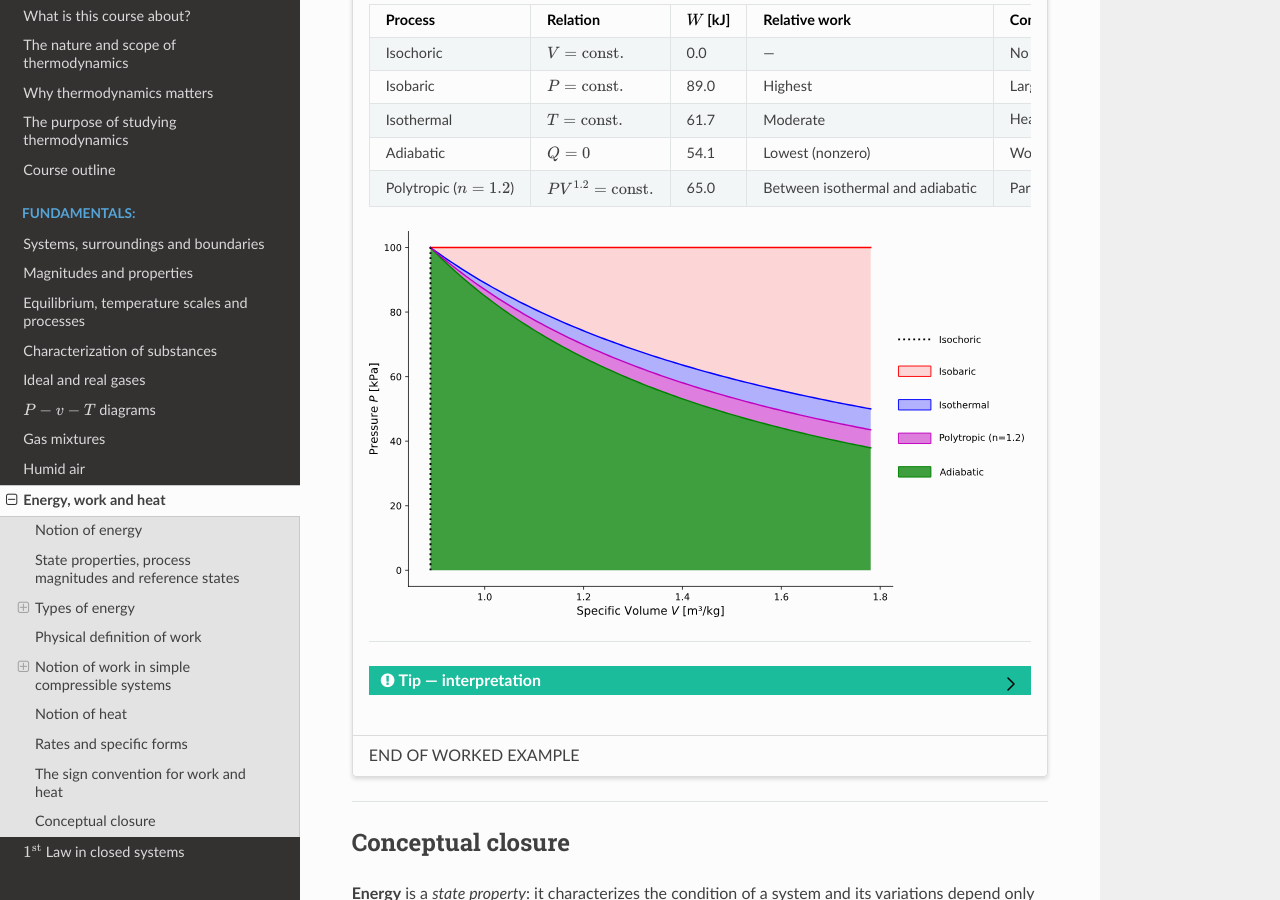
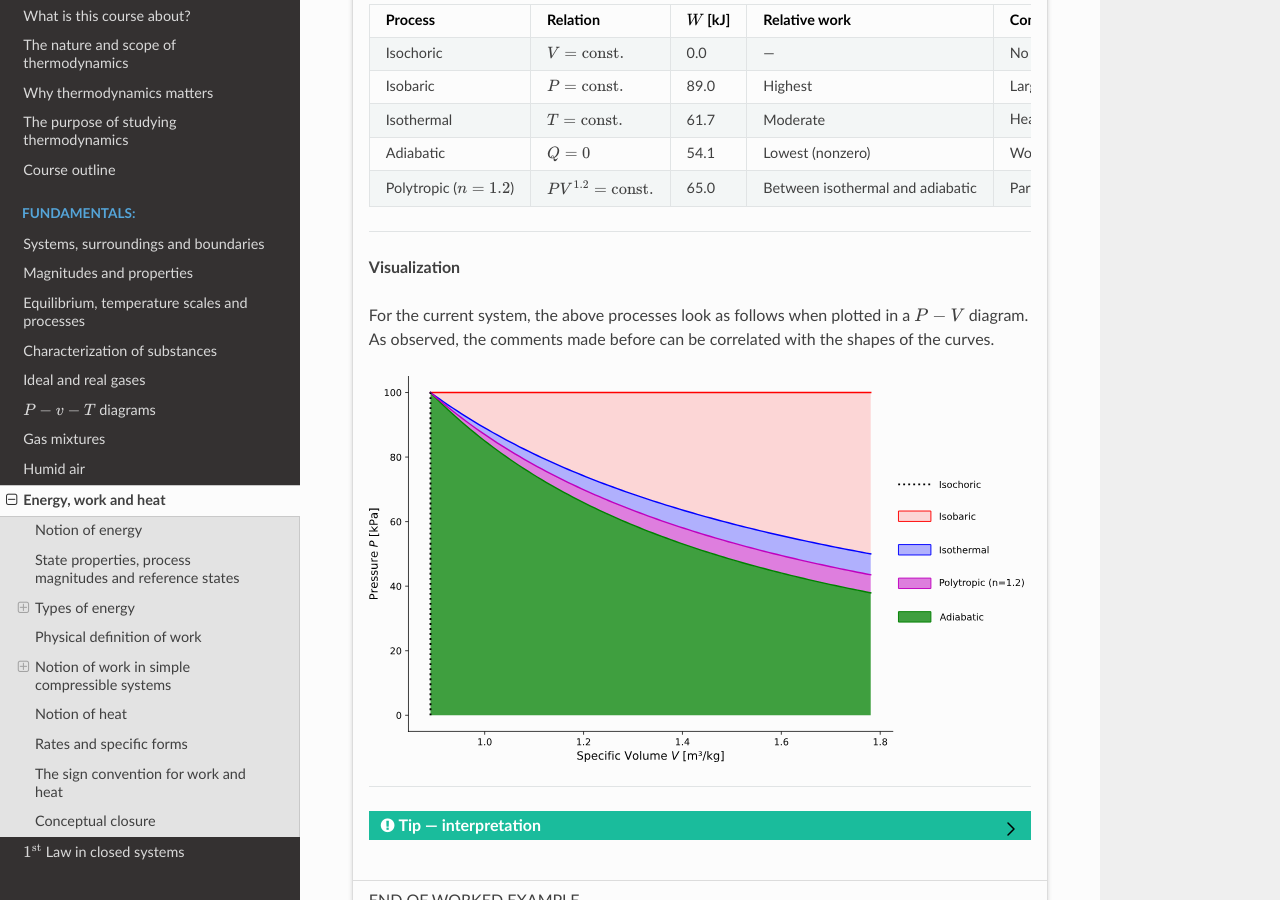
Before and after one commit to azarketa/Thermodynamics-theoretical-pills, a Sphinx documentation site: the page built from source/09_Energy_work_and_heat.md, in a window 1280 px wide and 900 px high, scrolled down 11769 px. Built offline with Sphinx 7.4.7 and the Read the Docs theme 3.1.0, drawn with Linux system fonts in a browser that asks for light colours.

Commit message:
Files updated

```diff
--- a/source/09_Energy_work_and_heat.md
+++ b/source/09_Energy_work_and_heat.md
@@ -565,6 +565,12 @@ $$
 | Adiabatic              | $Q = 0$                    |     54.1 | Lowest (nonzero)                 | Work done at expense of internal energy (cooling). |
 | Polytropic ($n = 1.2$) | $PV^{1.2} = \text{const.}$ |     65.0 | Between isothermal and adiabatic | Partial heat exchange softens the pressure drop.   |
 
+---
+
+**Visualization**
+
+For the current system, the above processes look as follows when plotted in a $P-V$ diagram. As observed, the comments made before can be correlated with the shapes of the curves.
+
 ![PV_diagram](1_fundamentals_figs/PV_diagram_worked_example.svg)
 
 ---
@@ -572,7 +578,7 @@ $$
 :::{admonition} Tip — interpretation
 :class: tip, dropdown
 
-For the same expansion ratio ($V_2/V_1 = 2$), the **work output** depends on how the system exchanges heat:
+A detailed interpretation in terms of energy, work and heat interactions may ensue when introducing the $1^{\text{st}}$ law formally. However, some preliminary hints can be provided so far. For the same expansion ratio ($V_2/V_1 = 2$), the **work output** depends on how the system exchanges heat:
 
 * In **isobaric** expansion, constant pressure yields the largest area under the $P$–$V$ curve.
 * In **isothermal** expansion, pressure falls as $1/V$, giving moderate work.
```
Also changed, not shown: other parts of source/09_Energy_work_and_heat.md (+0 -2 lines), source/1_fundamentals_figs/PV_diagram_worked_example_mod.svg (added).
